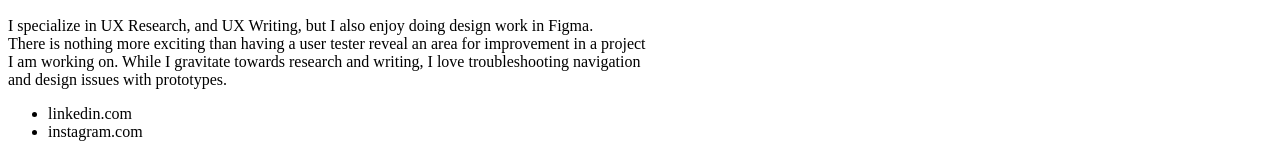
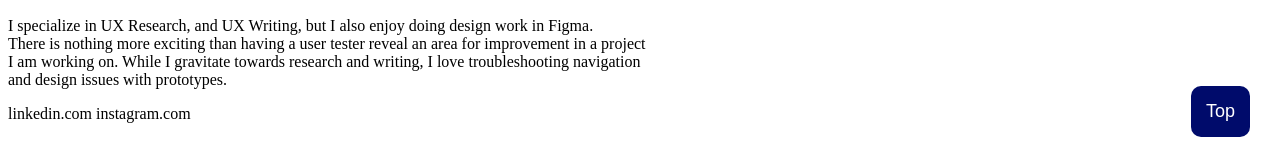
Before and after one commit to mattlanes/UX_UI_HW_17, a plain HTML site: page index.html in a window 1280 px wide. Shown: the part 643-800 px from the top of the page. Drawn offline with Linux system fonts and the light colour scheme.

Commit message:
Continued Progress

```diff
--- a/CSS/style.css
+++ b/CSS/style.css
@@ -1,7 +1,32 @@
 .navigationBar {
     display: inline;
     vertical-align: top;
+}
+.navBar {
+    display: inline;
+}
+ul {
     list-style-type: none;
     margin: 0;
     padding: 0;
 }
+li {
+    display: inline;
+}
+#myBtn {
+    position: fixed;
+    bottom: 20px;
+    right: 30px;
+    z-index: 99;
+    border: none;
+    outline: none;
+    background-color: #000B6B;
+    color: white;
+    cursor: pointer;
+    padding: 15px;
+    border-radius: 10px;
+    font-size: 18px;
+  }
+#myBtn:hover {
+    background-color: #555;
+  }
--- a/index.html
+++ b/index.html
@@ -2,15 +2,15 @@
 <html>
 
 <head>
-    <link href="css/index.css" rel="stylesheet" type="text/css">
+    <link href="css/style.css" rel="stylesheet" type="text/css">
     <title>Matt's Portfolio</title>
 </head>
 
 <body>
     <header class="navigationBar">
-        <nav id="navBar">
+        <nav class="navBar">
             <img src="Images/Logo 1.png" alt="Initials" height="50">
-            <div id="navigation">
+            <div class="navigation">
                 <p>About</p>
                 <p>Skills</p>
                 <p>Work</p>
@@ -27,8 +27,9 @@
                 working on. While I gravitate towards research and writing, I love troubleshooting navigation<br>and
                 design issues with prototypes.</p>
         </div>
+        <button onclick="topFunction()" id="myBtn" title="Go to top">Top</button>
     </section>
-    <footer>
+    <footer class="footer">
         <ul>
             <li>linkedin.com</li>
             <li>instagram.com</li>
```
Also changed, not shown: js/index.js (added, +9 -0 lines).
